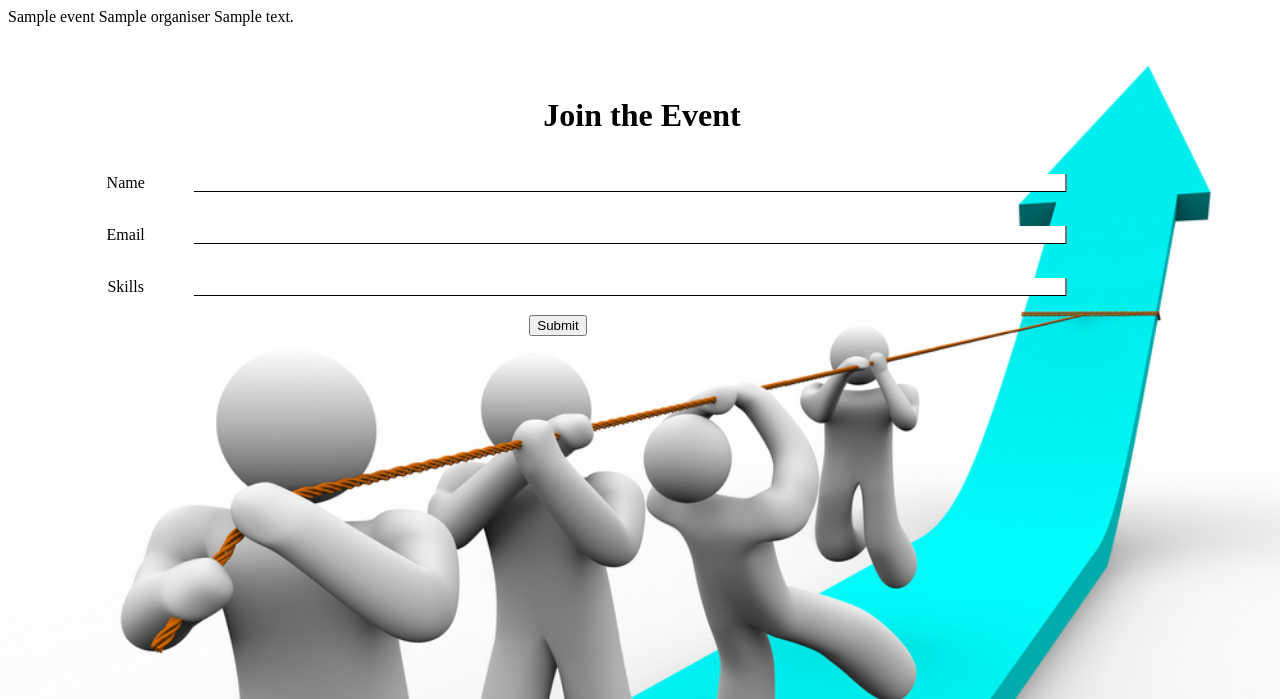
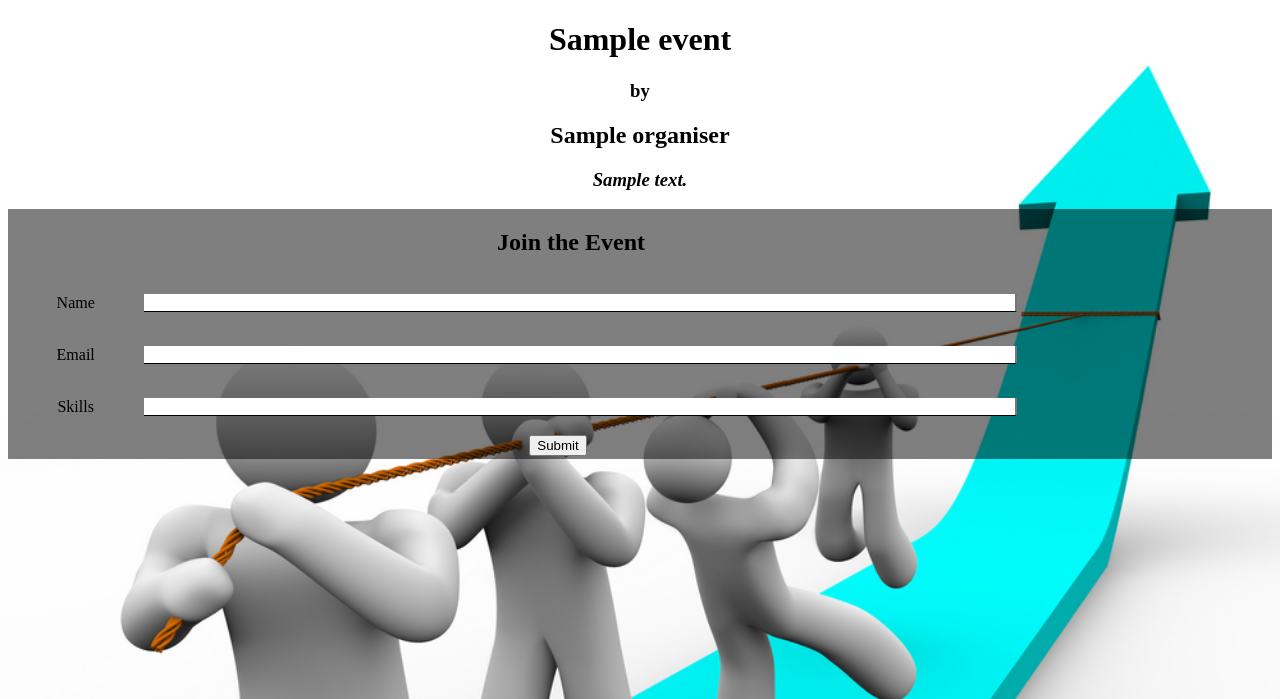
Before and after one commit to ashrayjain/form-a-team, a Python web app: template templates/teamform.html in a window 1280 px wide. Shown: the top 699 px of the page. Run offline with Jinja, Linux system fonts and the light colour scheme; the template is opened without the code that fills it: most values are stand-ins (such as "Sample title", 1, 10 or a date in 2020); some libraries are stand-ins or nearby versions.

Commit message:
Commiting

```diff
--- a/css/index.css
+++ b/css/index.css
@@ -7,8 +7,19 @@
 }
 
 #formContainerInJoinEventPage {
-    padding:50px;
+    align: center;
+    /*width: 1100px;*/
+    /*margin-left: 150px;*/
+    /*margin-top: 50px;*/
+}
+
+#formContainerInJoinEventPage {
+    /*float: right;*/
+    /*padding:20px;*/
     align:center;
+    /*margin-top: 280px;*/
+    /*margin-right: 5px;*/
+    background-color: rgba(0, 0, 0, 0.5);
 }
 
 #event-data-holder {
--- a/templates/teamform.html
+++ b/templates/teamform.html
@@ -10,28 +10,27 @@
 </head>
 
 <body id="teamformbody" background="../pics/bg.jpg">
-<div class = "banner">
-    {{ Event.name }}
-    {{ Event.organiser }}
-    {{ Event.description }}
-</div>
 <script type="text/javascript">
 	var currentEvent = "{{ Event.url }}";
 </script>
+     <h1 style="text-align:center;">{{ Event.name }}</h1>
+     <h3 style="text-align:center;">by</h3>
+     <h2 style="text-align:center;">{{ Event.organiser }}</h2>
+     <h3 style="text-align:center;"><i>{{ Event.description }}</i></h3>
      <div class="container" id="formContainerInJoinEventPage">
         <div class="row">
-            <div class="span12">
-                <form id="joinEventForm" role="form">
-                    <div class="span6" style="text-align:center">
+            <div class="span12 center">
+                <form id="joinEventForm" role="form" style="align: center;">
+                    <div class="span6 center" style="text-align:center">
                         <table class = "form-holder">
-                            <caption><h1 style="align: center;">&nbsp;&nbsp;&nbsp;&nbsp;&nbsp;&nbsp;&nbsp;&nbsp;&nbsp;&nbsp;&nbsp;&nbsp;&nbsp;&nbsp;&nbsp;&nbsp;&nbsp;&nbsp;&nbsp;&nbsp;&nbsp;Join the Event</h1></caption>
+                            <caption style="align: center;"><h2 style="align: center;">&nbsp;&nbsp;&nbsp;&nbsp;&nbsp;&nbsp;&nbsp;&nbsp;&nbsp;&nbsp;&nbsp;&nbsp;&nbsp;&nbsp;&nbsp;&nbsp;&nbsp;&nbsp;&nbsp;&nbsp;&nbsp;Join the Event</h1></caption>
                             <tr class = "form-row">
                                 <td class = "form-cell">Name</td>
-                                <td class = "form-cell"><input type="text" id="userName" class = "form-input-text" /></td>
+                                <td class = "form-cell"><input size="10" type="text" id="userName" class = "form-input-text" /></td>
                             </tr>
                             <tr class = "form-row">
                                 <td class = "form-cell">Email</td>
-                                <td class = "form-cell"><input type="text" id="userEmail" class = "form-input-text" /></td>
+                                <td class = "form-cell"><input size="10" type="text" id="userEmail" class = "form-input-text" /></td>
                             </tr>
                             <tr class = "form-row">
                                 <td class = "form-cell">Skills</td>
@@ -39,7 +38,7 @@
                             </tr>
                             <tr>
                                 <td colspan="2">
-                                    <input type="submit" onclick="return joinAnEvent();"/>
+                                    <input style="margin-left: 100px; align: center;" type="submit" onclick="return joinAnEvent();"/>
                             </tr>
                         </table>
                     </div>
```
